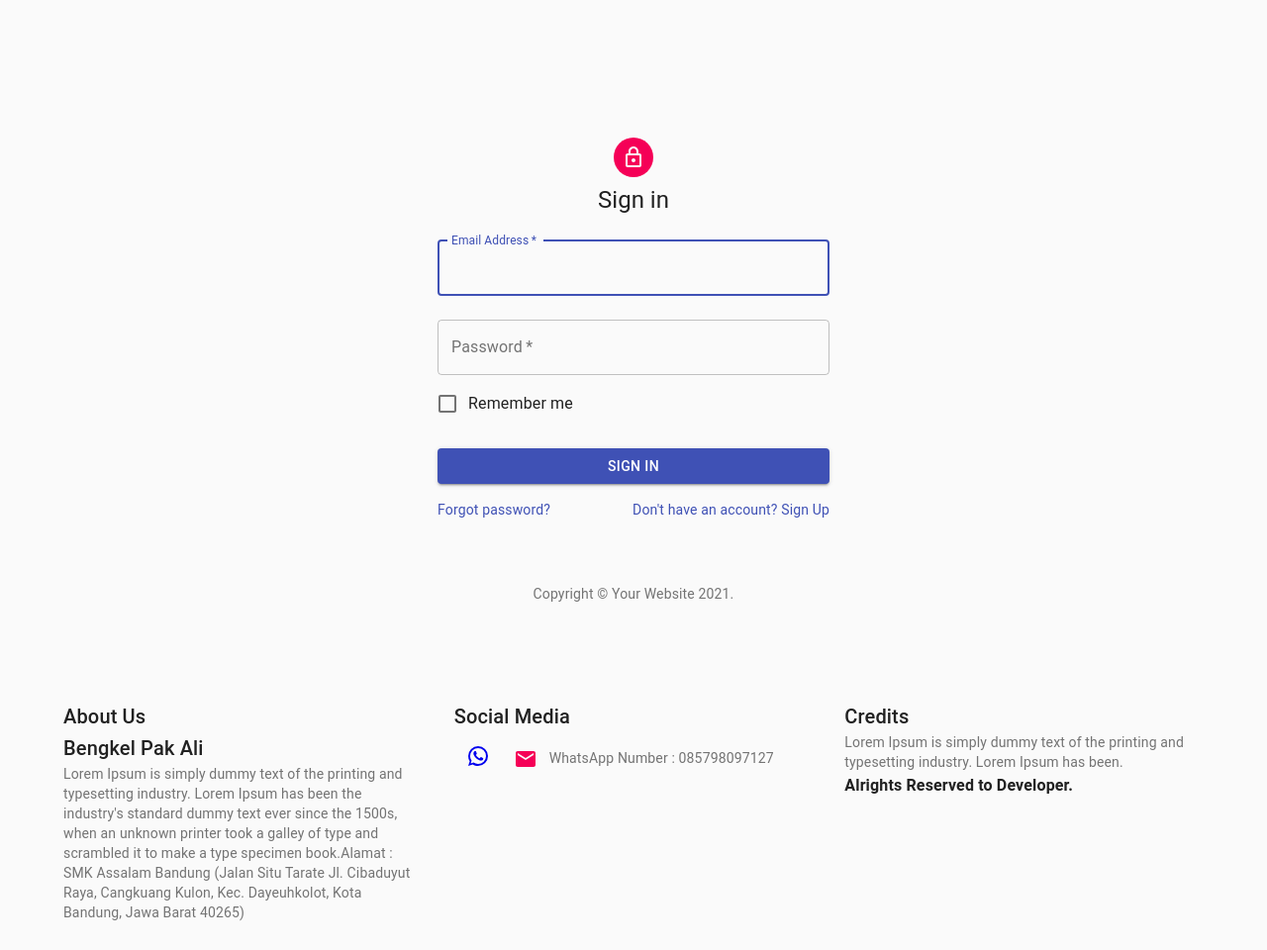
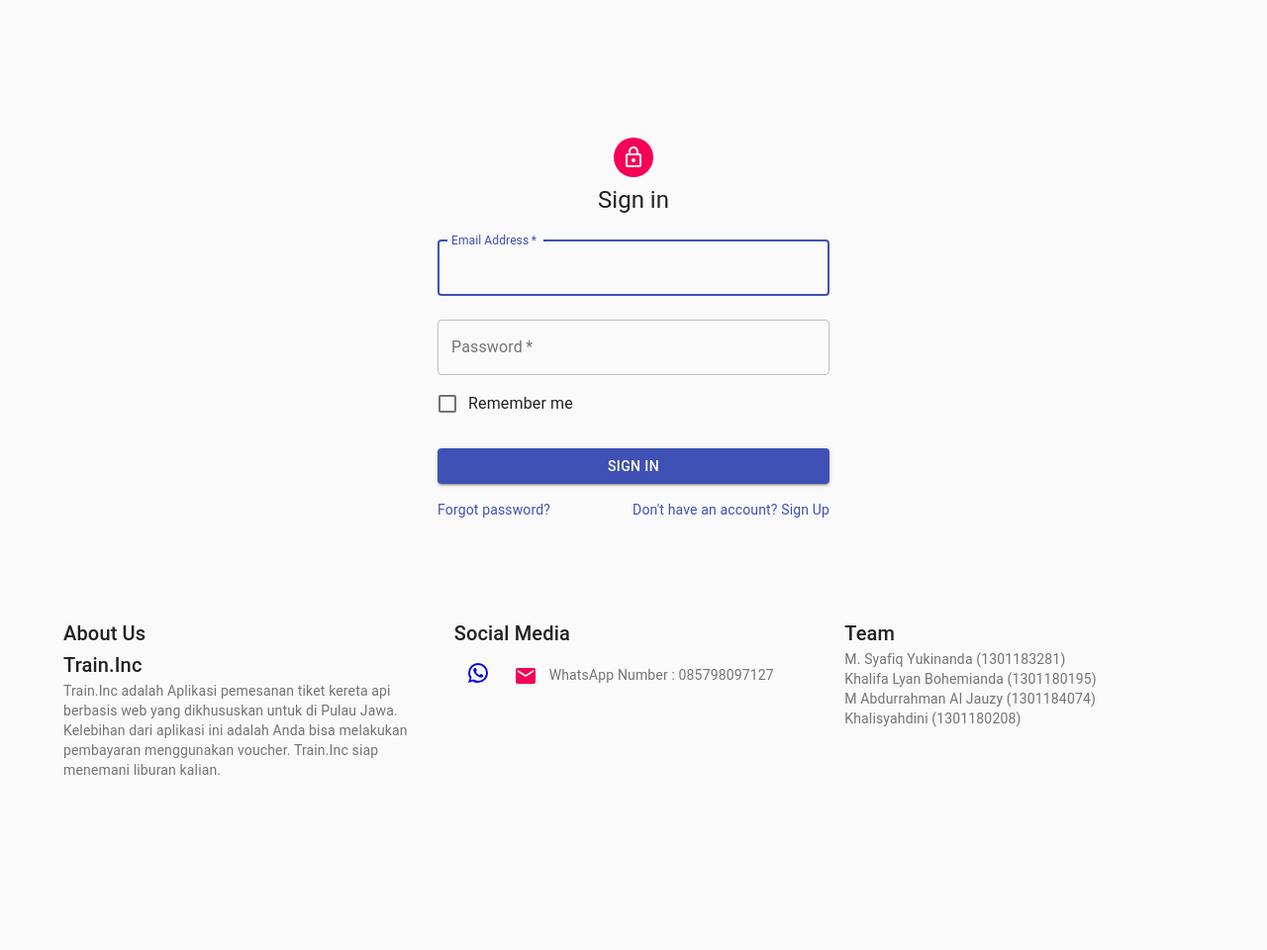
Before and after one commit to Jauzy/trainc_inc, a Gatsby site: page /signIn in a window 1280 px wide. Shown: the part 67-1027 px from the top of the page at 99% size. After the commit the page ends 883 px from the top, so only its background shows below. Built offline with nearby package versions, Linux system fonts and the light colour scheme; Gatsby itself is replaced by a stand-in of ours.

Commit message:
update footer

```diff
--- a/src/components/Footer.js
+++ b/src/components/Footer.js
@@ -16,14 +16,14 @@ const Footer = props => {
                         About Us
                     </Typography>
                     <Typography variant='h6'>
-                        Bengkel Pak Ali
+                        Train.Inc
                     </Typography>
                     <Typography variant='p' color='textSecondary'>
-                        Lorem Ipsum is simply dummy text of the printing and typesetting industry. Lorem Ipsum has been the industry's standard dummy text ever since the 1500s, when an unknown printer took a galley of type and scrambled it to make a type specimen book.
+                    Train.Inc adalah Aplikasi pemesanan tiket kereta api berbasis web yang dikhususkan untuk di Pulau Jawa. Kelebihan dari aplikasi ini adalah Anda bisa melakukan pembayaran menggunakan voucher. Train.Inc siap menemani liburan kalian.
                     </Typography>
-                    <Typography variant='p' color='textSecondary'>
+                    {/* <Typography variant='p' color='textSecondary'>
                         Alamat : SMK Assalam Bandung (Jalan Situ Tarate Jl. Cibaduyut Raya, Cangkuang Kulon, Kec. Dayeuhkolot, Kota Bandung, Jawa Barat 40265)
-                    </Typography>
+                    </Typography> */}
                 </Grid>
                 <Grid item xs={12} md={4}>
                     <Typography variant='h6'>
@@ -41,14 +41,17 @@ const Footer = props => {
                 </Grid>
                 <Grid item xs={12} md={4}>
                     <Typography variant='h6'>
-                        Credits
+                        Team
                     </Typography>
                     <Typography variant='' color='textSecondary'>
-                        Lorem Ipsum is simply dummy text of the printing and typesetting industry. Lorem Ipsum has been.
+                        M. Syafiq Yukinanda		  (1301183281)<br/>
+                        Khalifa Lyan Bohemianda	  (1301180195)<br/>
+                        M Abdurrahman Al Jauzy	  (1301184074)<br/>
+                        Khalisyahdini			  (1301180208)
                     </Typography>
-                    <Typography variant='subtitle1' style={{ fontWeight: 'bold' }}>
+                    {/* <Typography variant='subtitle1' style={{ fontWeight: 'bold' }}>
                         Alrights Reserved to Developer.
-                    </Typography>
+                    </Typography> */}
                 </Grid>
             </Grid>
         </Box>
--- a/src/pages/signIn.js
+++ b/src/pages/signIn.js
@@ -13,18 +13,6 @@ import Typography from '@material-ui/core/Typography';
 import { makeStyles } from '@material-ui/core/styles';
 import Container from '@material-ui/core/Container';
 import Layout from '../components/Layout'
-function Copyright() {
-  return (
-    <Typography variant="body2" color="textSecondary" align="center">
-      {'Copyright © '}
-      <Link color="inherit" href="https://material-ui.com/">
-        Your Website
-      </Link>{' '}
-      {new Date().getFullYear()}
-      {'.'}
-    </Typography>
-  );
-}
 
 const useStyles = makeStyles((theme) => ({
   paper: {
@@ -110,9 +98,7 @@ export default function SignIn() {
           </Grid>
         </form>
       </div>
-      <Box mt={8}>
-        <Copyright />
-      </Box>
+
     </Container>
     </Layout>
   );
```
Also changed, not shown: src/pages/signUp.js (+2 -15 lines).
